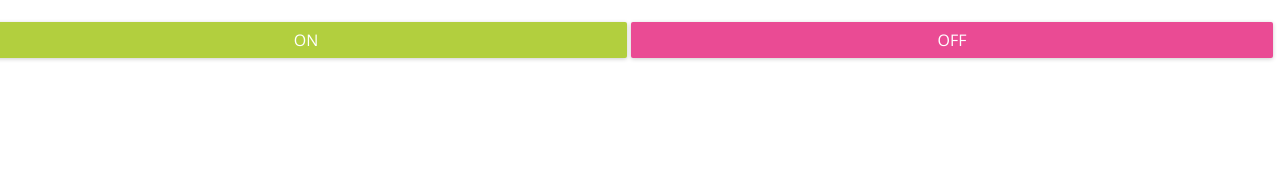
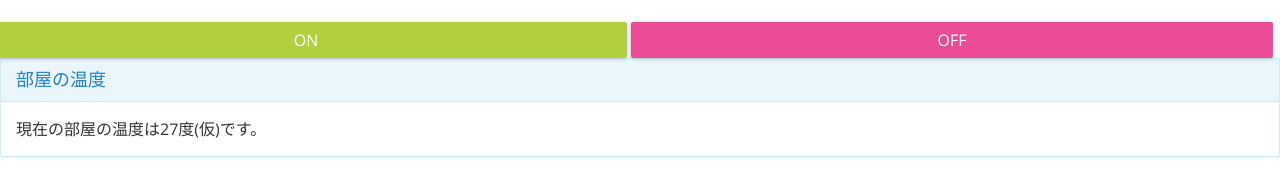
Before and after one commit to takuminish/myAirCon, a website: page index.html in a window 1280 px wide. Shown: the part 83-278 px from the top of the page. Drawn offline with nearby package versions, Linux system fonts and the light colour scheme.

Commit message:
温度通知パネルの追加

```diff
--- a/index.html
+++ b/index.html
@@ -31,5 +31,14 @@
       <a href="#" class="btn btn-success" style="width: 49%">ON</a>
       <a href="#" class="btn btn-danger" style="width: 49%">OFF</a>
     </div>
+
+    <div class="panel panel-info">
+      <div class="panel-heading">
+        <h3 class="panel-title">部屋の温度</h3>
+      </div>
+      <div class="panel-body">
+        現在の部屋の温度は27度(仮)です。
+      </div>
+    </div>
   </body>
 </html>
```
